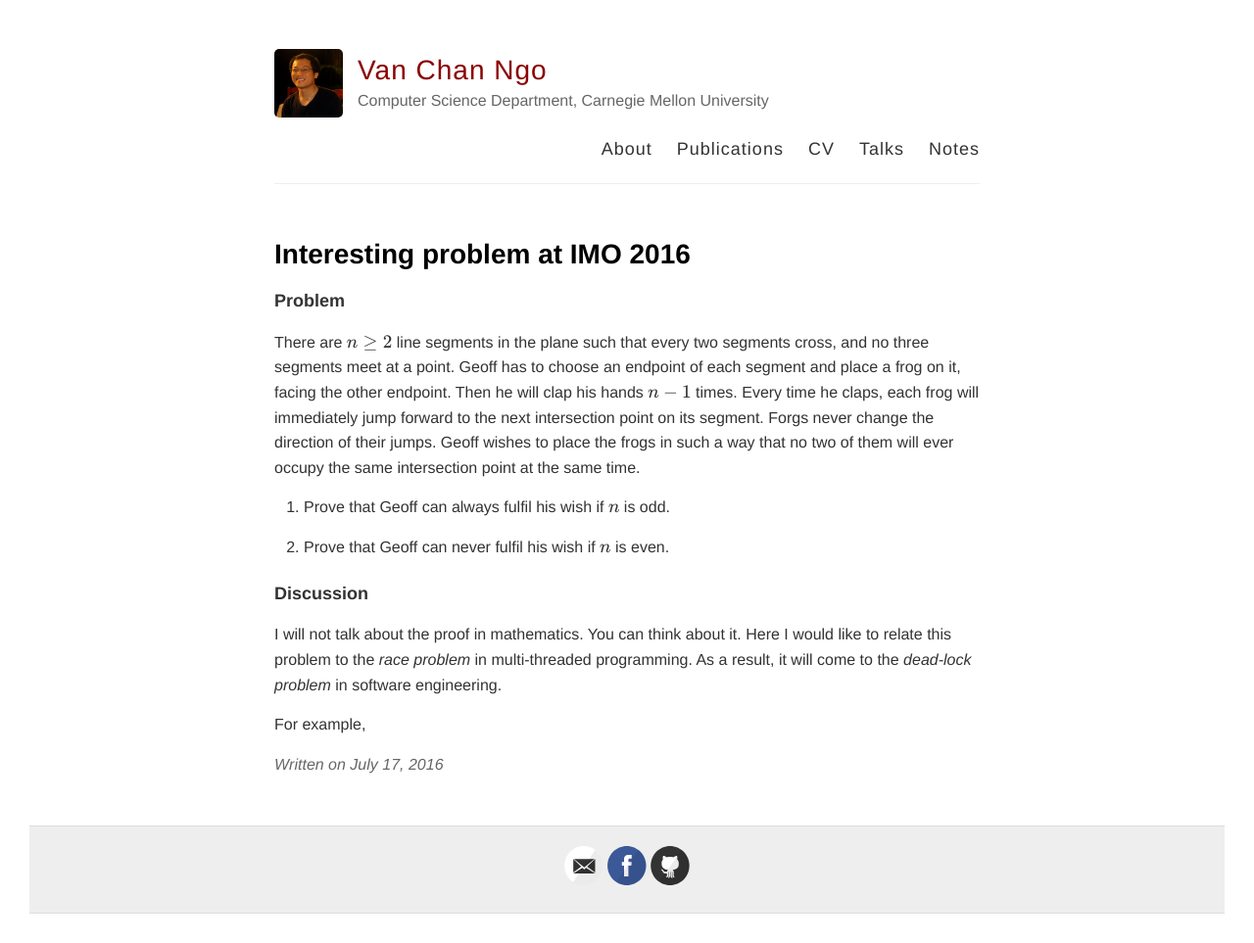
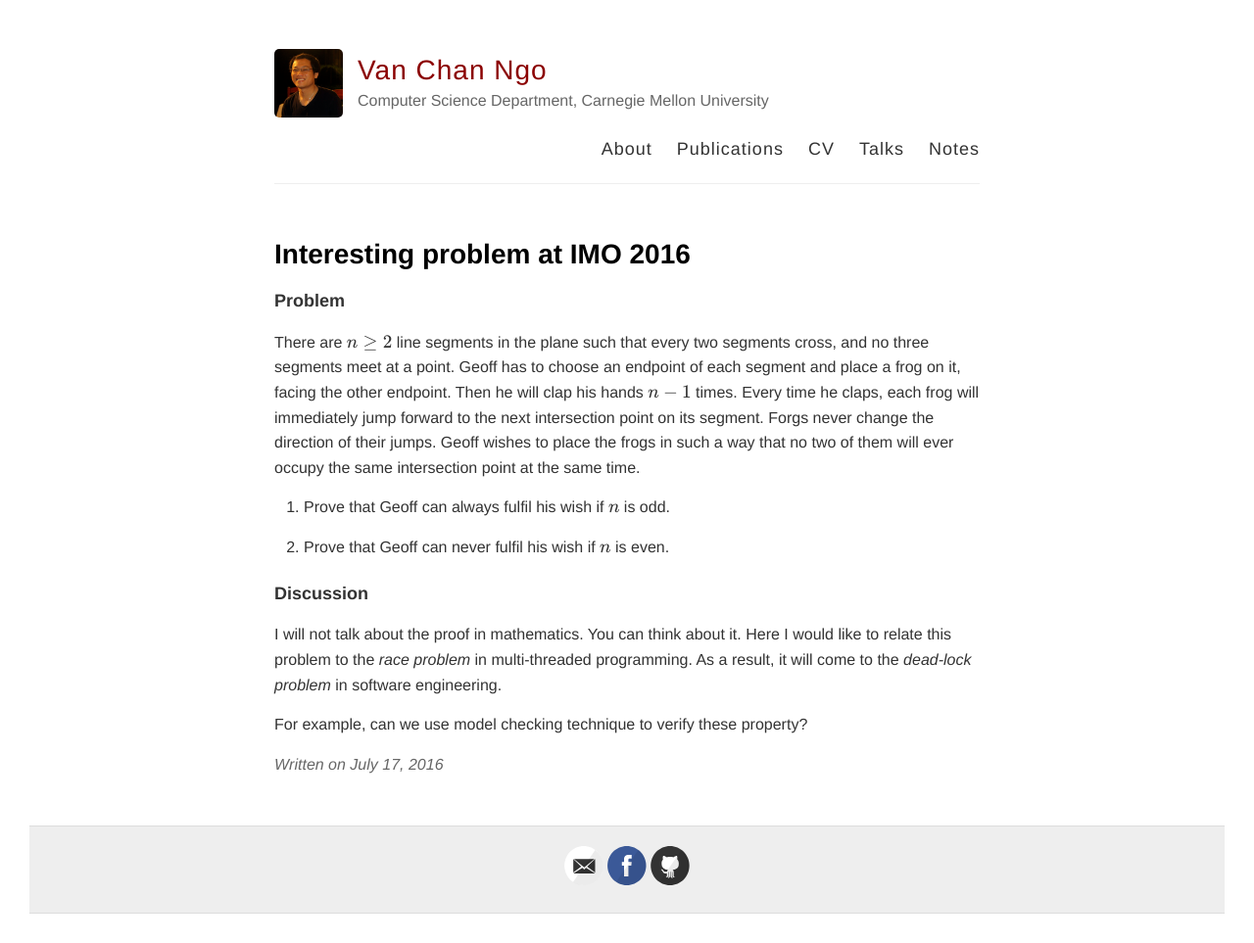
Before and after one commit to channgo2203/channgo2203.github.io, a Jekyll site: the page built from _posts/2016-07-17-imo_fog.md, in a window 1280 px wide. Shown: the whole page at 98% size. Built offline with Jekyll 4.4.1, drawn with Linux system fonts in a browser that asks for light colours; formulas are drawn with MathJax 3; comment, search, counter and statistics services are not loaded.

Commit message:
Updated 2016-07-17-imo_fog.md

```diff
--- a/_posts/2016-07-17-imo_fog.md
+++ b/_posts/2016-07-17-imo_fog.md
@@ -13,4 +13,4 @@ There are \\(n \geq 2\\) line segments in the plane such that every two segments
 ### Discussion
 I will not talk about the proof in mathematics. You can think about it. Here I would like to relate this problem to the _race problem_ in multi-threaded programming. As a result, it will come to the _dead-lock problem_ in software engineering.
 
-For example,
+For example, can we use model checking technique to verify these property?
```
